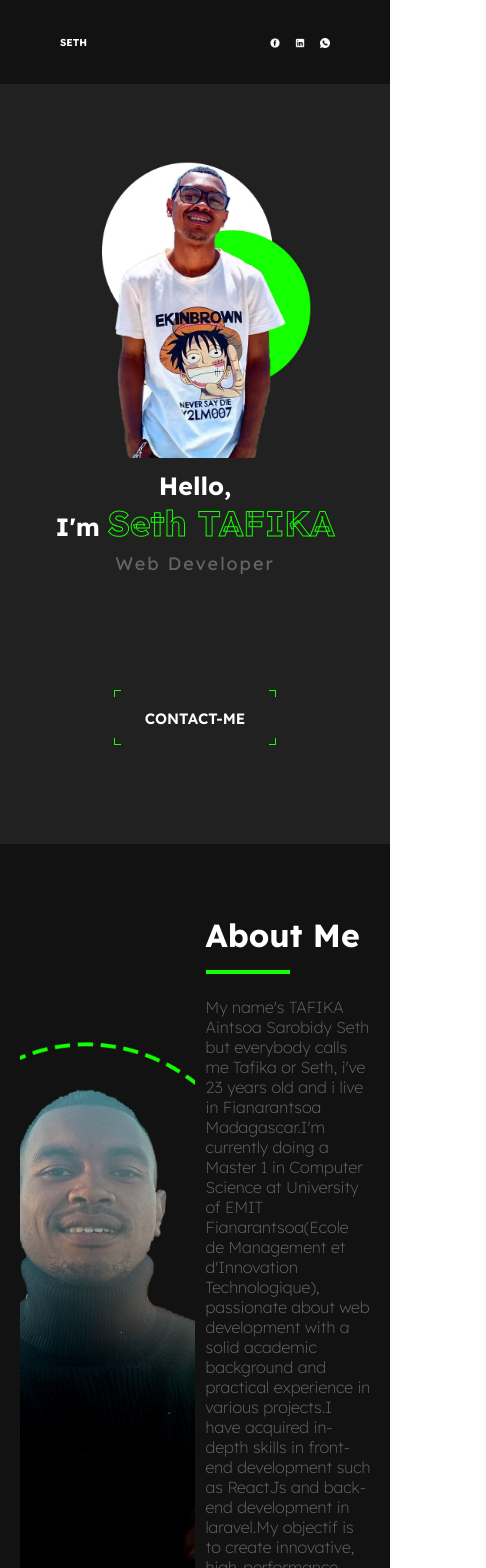
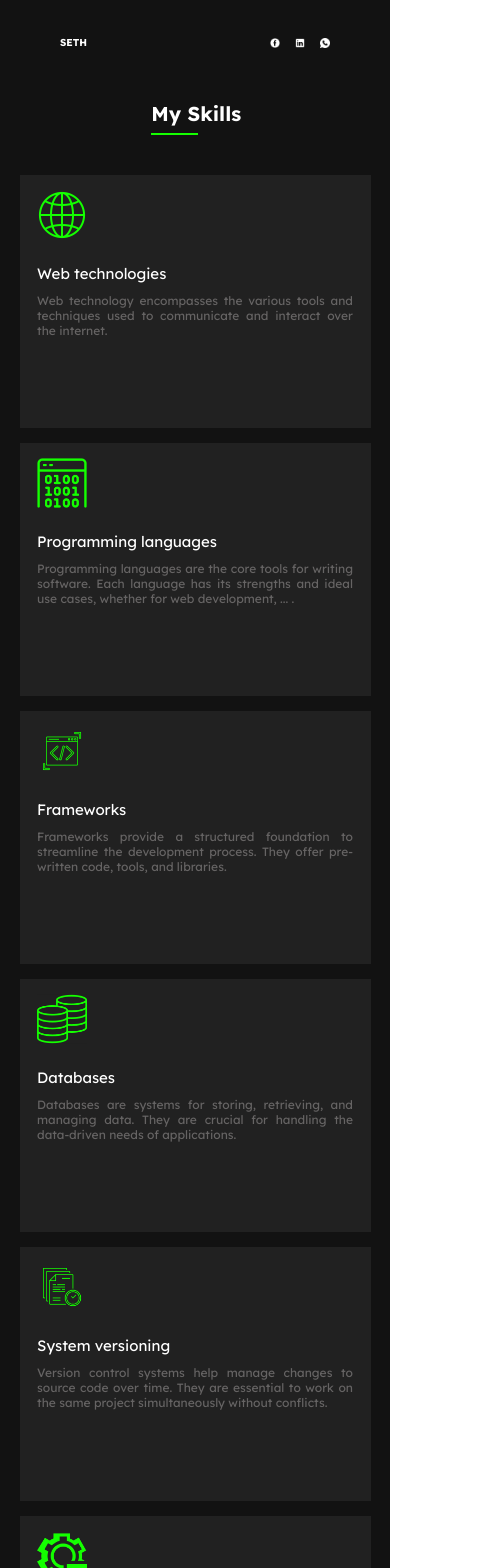
Before and after one commit to tafikaSeth/Portfolio, a React (Create React App) app: page /project in a window 390 px wide. Shown: the top 1568 px of the page, 486 px wide, since content can reach past the window. Built offline with nearby package versions, Linux system fonts and the light colour scheme.

Commit message:
feat: responsive Skill terminate refact:About and Project

```diff
--- a/src/App.js
+++ b/src/App.js
@@ -9,13 +9,15 @@ import Navbar from './components/Navbar';
 
 const App = () => {
   return (
+
+
     <div className='App'>
       <Navbar/>
-      <Home id="home"/>
-       <About id="about"/>
-      <Project id="project"/>
-      {/* <Skills id="skill"/>
-      <Contact id="contact"/> */}
+      {/* <Home id="home"/>
+       <About id="about"/> */}
+      {/* <Project id="project"/> */}
+      <Skills id="skill"/>
+      {/* <Contact id="contact"/> */}
     </div>
   );
 };
--- a/src/components/About/about.css
+++ b/src/components/About/about.css
@@ -131,7 +131,7 @@
     transform: translateY(20px);
   }
   .content-about-texte{
-    width: 68%;
+    width: 89%;
     transform: translateY(50px);
   }
   .content-about-texte h1{
@@ -144,7 +144,7 @@
   .content-about-texte p{
     font-size: 10px;
     text-align: justify;
-    width: 230px;
+    width: 300px;
   }
   .content-about-btn{
     width: 240px;
--- a/src/components/Project/CardWeb/cardWeb.css
+++ b/src/components/Project/CardWeb/cardWeb.css
@@ -2,7 +2,6 @@
   width: 350px;
   height: 58vh;
   background: #121212;
-  transition: 0.8s;
 }
 .content-cardweb{
   width: 100%;
@@ -10,11 +9,6 @@
   display: flex;
   flex-direction: column;
   justify-content: space-between;
-}
-.container-cardweb:hover{
-  font-family: 'Lexend',sans-serif;
-  transform: scale(1.02);
-  cursor: pointer;
 }
 .content-cardweb-image{
   width: 100%;
--- a/src/components/Project/index.js
+++ b/src/components/Project/index.js
@@ -1,5 +1,10 @@
+import React from "react";
 import { useState,useEffect } from "react";
-import React from "react";
+import { Swiper,SwiperSlide } from "swiper/react";
+import { FreeMode, Scrollbar, Mousewheel } from 'swiper/modules';
+import 'swiper/css'
+import 'swiper/css/free-mode';
+import 'swiper/css/scrollbar';
 import "./project.css"
 import CardWeb from "./CardWeb";
 import CardLangage from "../Skills/CardLangage";
@@ -106,9 +111,25 @@ const Project = () => {
                     </div>
                     <div className="content-projects-cards">
                         <div className="content-projects-for-card-web" style={{display:displayCardWeb}}>
-                            <CardWeb backround='/assets/home.png' projectName='MY PORTFOLIO' urlButton={urlPortfolio} paragraph={paragraphPortfolio} outils={outilsPortfolio}/>
-                            <CardWeb backround='/assets/mikrea.png' projectName='MIKREA' urlButton='#mikrea' paragraph={paragraphMikrea} outils={outilsMikrea}/>
-                            <CardWeb backround='/assets/videoCall.jpg' projectName='VIDEO CALLING' urlButton='#videoCalling' paragraph={paragraphVideo} outils={outilsVideo}/>
+                            <Swiper
+                                className = 'mySwiper'
+                                spaceBetween={20}
+                                slidesPerView={3}
+                                onSlideChange={() => console.log('slide change')}
+                                onSwiper={(swiper) => console.log(swiper)}>
+                                <SwiperSlide>
+                                    <CardWeb backround='/assets/home.png' projectName='MY PORTFOLIO' urlButton={urlPortfolio} paragraph={paragraphPortfolio} outils={outilsPortfolio}/>
+                                </SwiperSlide>
+                                <SwiperSlide>
+                                    <CardWeb backround='/assets/mikrea.png' projectName='MIKREA' urlButton='#mikrea' paragraph={paragraphMikrea} outils={outilsMikrea}/>
+                                </SwiperSlide>
+                                <SwiperSlide>
+                                    <CardWeb backround='/assets/videoCall.jpg' projectName='VIDEO CALLING' urlButton='#videoCalling' paragraph={paragraphVideo} outils={outilsVideo}/>
+                                </SwiperSlide>
+                                <SwiperSlide>
+                                    <CardWeb backround='/assets/videoCall.jpg' projectName='EnjoyB' urlButton='#videoCalling' paragraph={paragraphVideo} outils={outilsVideo}/>
+                                </SwiperSlide>
+                            </Swiper>
                         </div>
                         <div className="content-projects-for-card-mobile" style={{display:displayCardMobile}}>
                             <CardLangage/>
--- a/src/components/Project/project.css
+++ b/src/components/Project/project.css
@@ -94,7 +94,7 @@
 .content-projects-for-card-web{
     width: 100%;
     height: 100%;
-    background-color: #212121;
+    /* background-color: red; */
     /* border: 1px solid #14FF00; */
     display: flex;
     flex-direction: row;
--- a/src/components/Skills/Card/card.css
+++ b/src/components/Skills/Card/card.css
@@ -76,3 +76,29 @@
     gap: 25px;
     align-items: center;
   }
+@media screen and (max-width: 437px) {
+  .flip-box-front:hover{
+    transform: initial;
+  }
+  .flip-box-front-content h4{
+    font-size: 15px;
+  }
+  .flip-box-front-content p{
+    font-size: 12px;
+    font-weight: normal;
+  }
+  .flip-box-back{
+    gap: 5px;
+  }
+}
+@media (min-width: 438px) and (max-width: 640px){
+  .flip-box{
+    width: 100%;
+  }
+  .flip-box-front-content h4{
+    font-size: 20px;
+  }
+  .flip-box-front-content p{
+    font-size: 16px;
+  }
+}
--- a/src/components/Skills/cardSkill/cardSkill.css
+++ b/src/components/Skills/cardSkill/cardSkill.css
@@ -25,3 +25,20 @@
     text-align: center;
     transform: translate(50px, 50px);
 }
+
+@media screen and (max-width: 437px) {
+    .container-cardSkill h1{
+        font-size: 15px;
+    }
+    .content-cardSkill{
+        width: 95%;
+        background-size: contain;
+    }
+    .flip-box-back-content-pourcentage{
+        width: 30px;
+        height: 30px;
+    }
+    .flip-box-back-content-pourcentage p{
+        font-size: 10px;
+    }
+}
--- a/src/components/Skills/skills.css
+++ b/src/components/Skills/skills.css
@@ -9,7 +9,7 @@
 .content-skills{
     width: 90%;
     height: 80vh;
-    /* background: white; */
+    /* background: red; */
     display: flex;
     flex-direction: column;
     justify-content: right;
@@ -34,8 +34,8 @@
 }
 .content-skills-myskills{
     width: 100%;
-    height: 70vh;
-    /* background: white; */
+    min-height: auto;
+    background: #121212;
     display: flex;
     flex-direction: row;
     flex-wrap: wrap;
@@ -63,10 +63,48 @@
     margin:15px;
 }
 
-@media screen and (max-width: 375px) {
+@media screen and (max-width: 437px) {
     .container-skills{
-      width: 375px;
-      height: 100vh;
-      background: chocolate;
+      height: 220vh;
     }
-  }
+    .content-skills{
+        transform: translateY(0px);
+        justify-content: center;
+        align-items: center;
+    }
+    .content-skills-title{
+        /* margin-right: 280px; */
+        margin-right: 0;
+    }
+    .content-skills-title h1{
+        font-size: 20px;
+        width: 90px;
+    }
+    .content-skills-title hr{
+        width: 45px;
+        border: 1px solid #14FF00;
+    }
+
+}
+@media (min-width: 438px) and (max-width: 640px){
+    .container-skills{
+      height: 220vh;
+      display: flex;
+    }
+    .content-skills{
+        transform: translateY(0px);
+        justify-content: center;
+        align-items: center;
+    }
+    .content-skills-title{
+        margin-right: 0;
+    }
+    .content-skills-title h1{
+        font-size: 25px;
+        width: 110px;
+    }
+    .content-skills-title hr{
+        width: 60px;
+        border: 1px solid #14FF00;
+    }
+}
```
